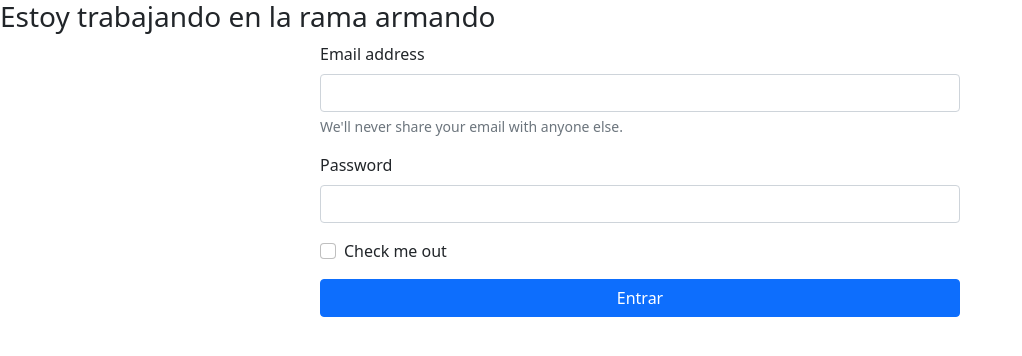
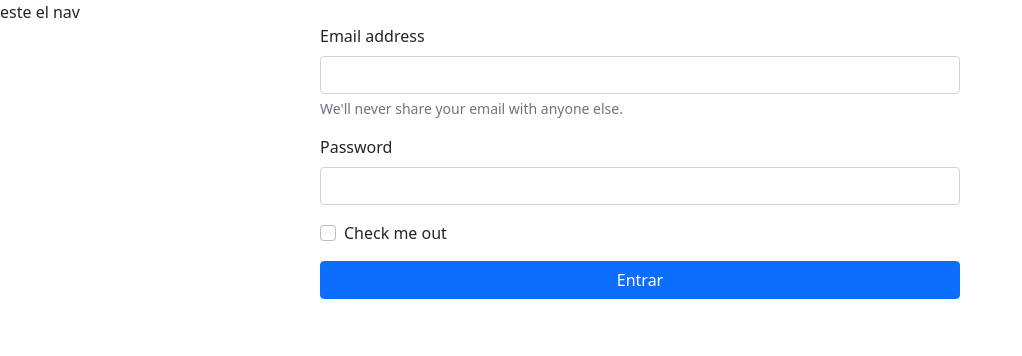
Before and after one commit to ArmandoSan/ITSSNP, a plain HTML site: page index.html in a window 1280 px wide. Shown: the whole page, without its empty margins (0-1022 px from the left). Drawn offline with nearby package versions, Linux system fonts and the light colour scheme.

Commit message:
Se agrego el Nav en la pantalla logeo

```diff
--- a/index.htm
+++ b/index.html
@@ -10,8 +10,9 @@
     <script src="https://cdn.jsdelivr.net/npm/bootstrap@5.0.2/dist/js/bootstrap.min.js" integrity="sha384-cVKIPhGWiC2Al4u+LWgxfKTRIcfu0JTxR+EQDz/bgldoEyl4H0zUF0QKbrJ0EcQF" crossorigin="anonymous"></script>
     <title>Document</title>
 </head>
+
+<nav>este el nav</nav>
 <body>
-    <h3>Estoy trabajando en la rama armando</h3>
     <form>
         <div class="mb-3 col-6 mx-auto">
           <label for="exampleInputEmail1" class="form-label">Email address</label>
@@ -30,4 +31,5 @@
           <button class="btn btn-primary" type="button">Entrar</button>
         </div>
       </form>
+</body>
 </html>
```
